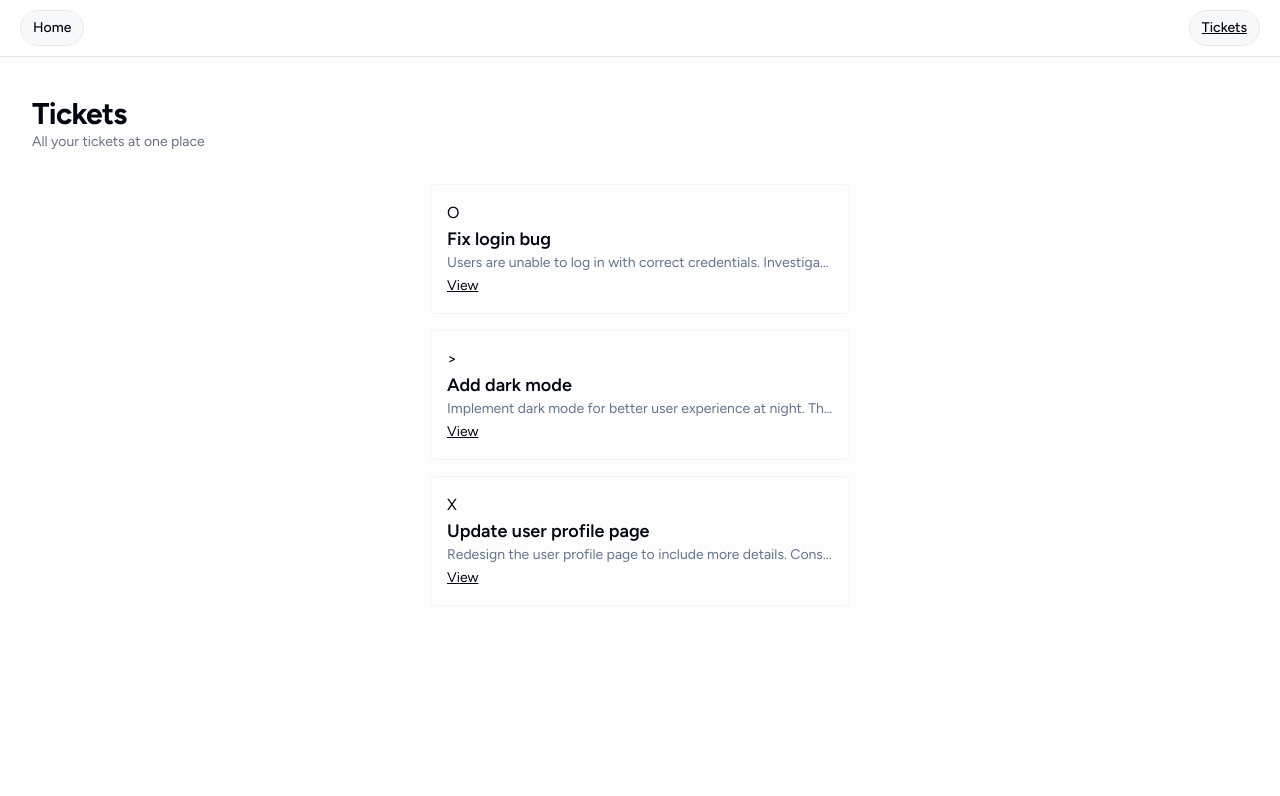
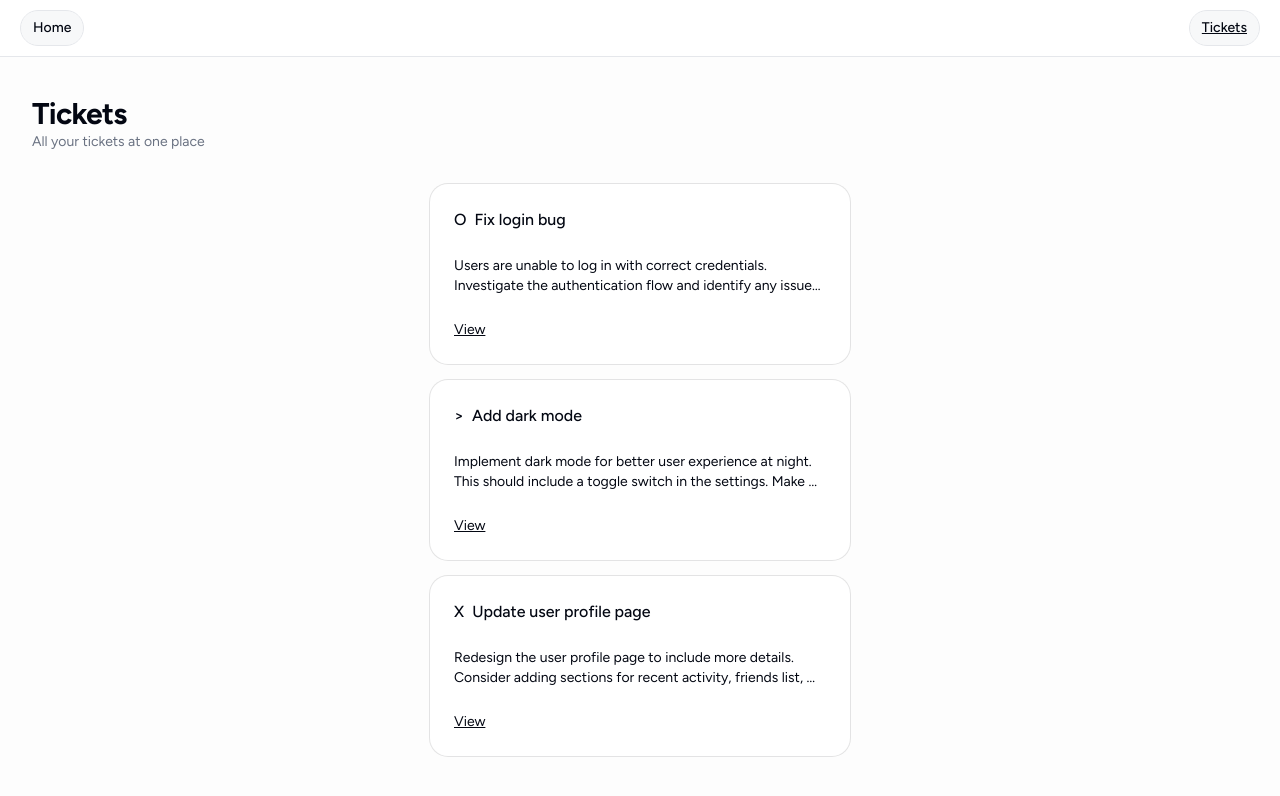
Before and after one commit to steven-oehley/ticket-bounty-learning, a Next.js app: page /tickets in a window 1280 px wide. Shown: the top 796 px of the page. Built offline with nearby package versions, Linux system fonts and the light colour scheme.

Commit message:
task: use shadcn card on tickets page

```diff
--- a/src/app/tickets/page.tsx
+++ b/src/app/tickets/page.tsx
@@ -1,4 +1,5 @@
 import Link from 'next/link';
+import { Card, CardContent, CardFooter, CardHeader, CardTitle } from '@/components/ui/card';
 import { initialTickets } from '@/data/data';
 import { ticketDetailsPath } from '@/constants/paths';
 
@@ -18,14 +19,22 @@ const TicketsPage = () => {
 
       <div className="animate-in fade-in slide-in-from-top flex flex-1 flex-col items-center gap-y-4 duration-500">
         {initialTickets.map((ticket) => (
-          <div key={ticket.id} className="w-full max-w-105 rounded border border-slate-100 p-4">
-            <div>{TICKET_ICONS[ticket.status]}</div>
-            <h3 className="truncate text-lg font-semibold">{ticket.title}</h3>
-            <p className="truncate text-sm text-slate-500">{ticket.content}</p>
-            <Link className="text-sm underline" href={ticketDetailsPath(ticket.id)}>
-              View
-            </Link>
-          </div>
+          <Card key={ticket.id} className="w-full max-w-105">
+            <CardHeader>
+              <CardTitle className="flex gap-x-2">
+                <span>{TICKET_ICONS[ticket.status]}</span>
+                <span className="truncate">{ticket.title}</span>
+              </CardTitle>
+            </CardHeader>
+            <CardContent>
+              <span className="line-clamp-2 whitespace-break-spaces">{ticket.content}</span>
+            </CardContent>
+            <CardFooter>
+              <Link className="text-sm underline" href={ticketDetailsPath(ticket.id)}>
+                View
+              </Link>
+            </CardFooter>
+          </Card>
         ))}
       </div>
     </div>
```
